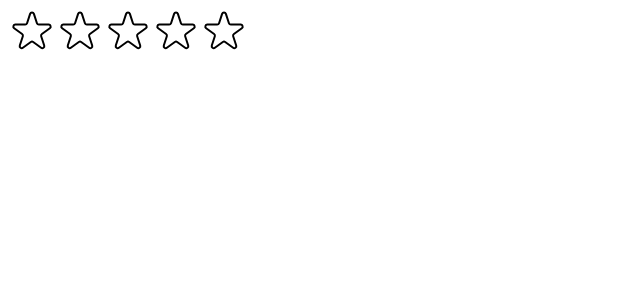
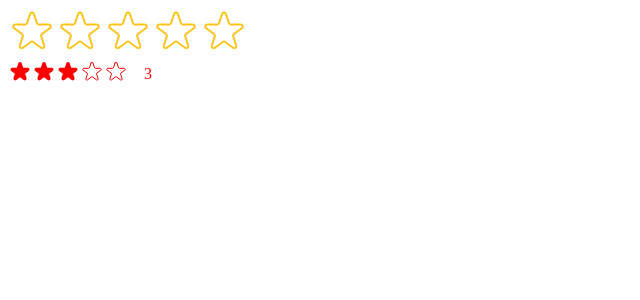
Before and after one commit to EmanueleZii/usePopCornProjectReact, a React (Create React App) app: page / in a window 1280 px wide. Shown: the top 300 px of the page, without its empty margins (0-640 px from the left). Built offline with nearby package versions, Linux system fonts and the light colour scheme.

Commit message:
Rating API

```diff
--- a/src/StartRating.js
+++ b/src/StartRating.js
@@ -1,4 +1,5 @@
 import { useState } from "react";
+import PropTypes from "prop-types";
 
 const containerStyle ={
     display: 'flex',
@@ -10,22 +11,43 @@ const  starContainerStyle ={
     display: 'flex',
 }
 
-const textStyle = {
-    lineHeight: '0',
-    margin: '0',
-}
+StartRating.propTypes = {
+    maxRating: PropTypes.number,
+    defaultRating: PropTypes.number,
+    color: PropTypes.string,
+    size: PropTypes.number,
+    messages: PropTypes.array,
+    className: PropTypes.string,
+    onSetRating: PropTypes.func,
+  };
 
-export default function StartRating({ maxRating = 5 }) {
+export default function StartRating({
+    maxRating = 5,
+    color="#fcc419",
+    size=48,
+    className="",
+    messages =[],
+    defaultRating=0,
+    onSetRating,
+    }) {
 
-    const [rating, setRating] = useState(0);
+    const [rating, setRating] = useState(defaultRating);
     const [tempRating, setTempRating] = useState(0);
 
     function handleRating(rating){
        setRating(rating);
+       onSetRating(rating)
     }
 
+    const textStyle = {
+        lineHeight: '0',
+        margin: '0',
+        color,
+        fontSize: `${size / 1.5}px`
+    };
+
     return(
-    <div style={containerStyle}>
+    <div style={containerStyle} className={className}>
         <div style={starContainerStyle}>
             {Array.from(
               {length: maxRating}, (_, i) =>
@@ -33,23 +55,29 @@ export default function StartRating({ maxRating = 5 }) {
               full={tempRating ? tempRating >= i+1 : rating >= i + 1}
               onHoverIn={()=>setTempRating(i+1)}
               onHoverOut={()=>setTempRating(0)}
+              color={color}
+              size={size}
               />)}
         </div>
         <p style={textStyle}>
-            {tempRating || rating || ""}
+            {messages.length === maxRating ?
+             messages[tempRating ? tempRating-1 : rating-1]
+             : tempRating || rating || ""}
         </p>
     </div>
     );
 }
 
-const StarStyle ={
-    width:'48px',
-    heigth:'48px',
-    display: 'block',
-    cursor:  'pointer',
-}
 
-function Star({onRate, full, onHoverIn, onHoverOut}){
+function Star({onRate, full, onHoverIn, onHoverOut, color, size }){
+
+    const StarStyle ={
+        width:`${size}px`,
+        heigth:`${size}px`,
+        display: 'block',
+        cursor:  'pointer',
+    }
+
     return (
          <span role="button" style={StarStyle} onClick={onRate}
           onMouseEnter={onHoverIn}
@@ -59,8 +87,8 @@ function Star({onRate, full, onHoverIn, onHoverOut}){
                 <svg
                 xmlns="http://www.w3.org/2000/svg"
                 viewBox="0 0 20 20"
-                fill="#000"
-                stroke="#000"
+                fill={color}
+                stroke={color}
                >
                 <path
                     d="M9.049 2.927c.3-.921 1.603-.921 1.902 0l1.07 3.292a1 1 0 00.95.69h3.462c.969 0 1.371 1.24.588 1.81l-2.8 2.034a1 1 0 00-.364 1.118l1.07 3.292c.3.921-.755 1.688-1.54 1.118l-2.8-2.034a1 1 0 00-1.175 0l-2.8 2.034c-.784.57-1.838-.197-1.539-1.118l1.07-3.292a1 1 0 00-.364-1.118L2.98 8.72c-.783-.57-.38-1.81.588-1.81h3.461a1 1 0 00.951-.69l1.07-3.292z"
@@ -72,7 +100,7 @@ function Star({onRate, full, onHoverIn, onHoverOut}){
                         xmlns="http://www.w3.org/2000/svg"
                         fill="none"
                         viewBox="0 0 24 24"
-                        stroke="#000"
+                        stroke={color}
                     >
                         <path
                             strokeLinecap="round"
--- a/src/index.js
+++ b/src/index.js
@@ -4,11 +4,11 @@ import ReactDOM from 'react-dom/client';
 //import App from './App';
 import StartRating from './StartRating';
 
-
 const root = ReactDOM.createRoot(document.getElementById('root'));
 root.render(
   <React.StrictMode>
    {/*<App />*/}
-   <StartRating maxRating={5} />
+   <StartRating maxRating={5} messages={["Terrible", "Bad", "Okay", "Good", "Amazing"]} />
+   <StartRating size={24} color='red' className="test" defaultRating={3} />
   </React.StrictMode>
 );
```
